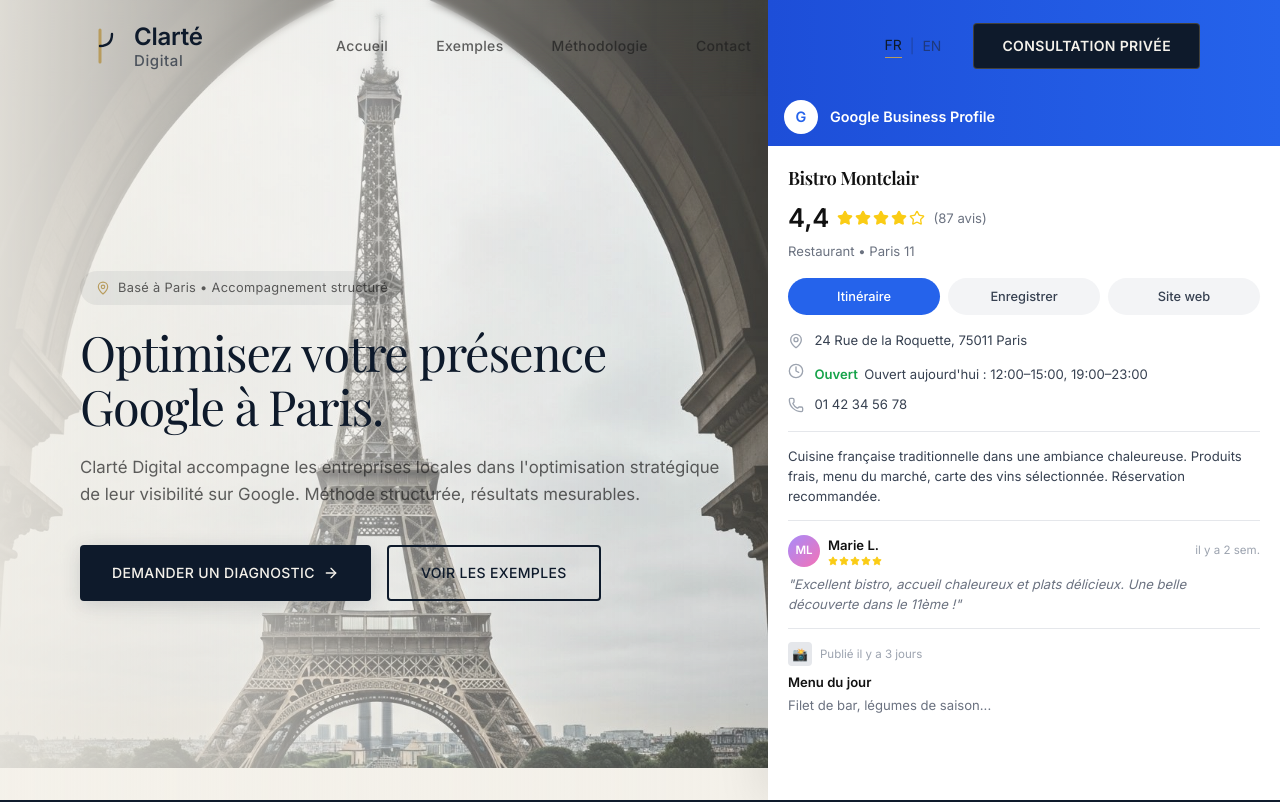
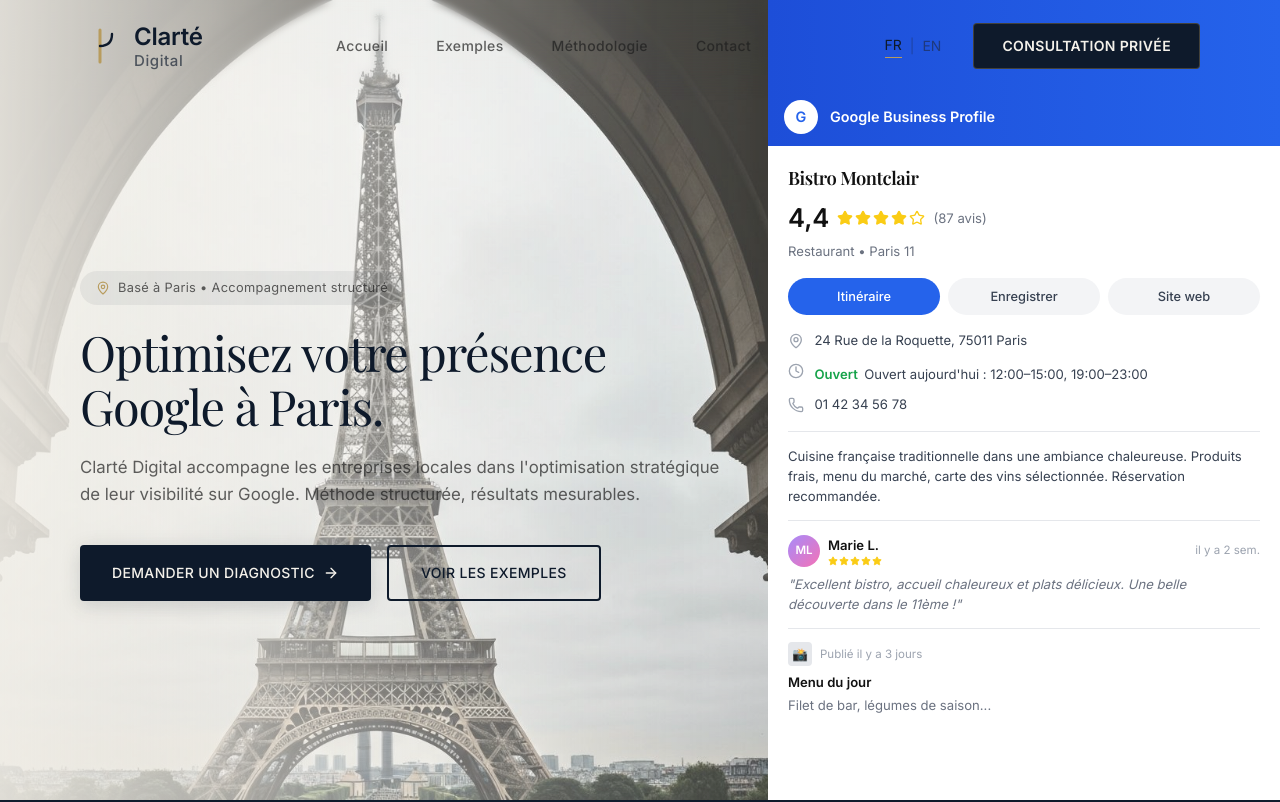
Before and after one commit to Jaspal000/Clarity-Digital, a React (Vite) app: page / in a window 1280 px wide. Shown: the top 802 px of the page. Built offline with nearby package versions, Linux system fonts and the light colour scheme; a web font is replaced by a local one.

Commit message:
Modify Hero component image and scroll behavior
Updated image styling and adjusted scrollable content overflow.

```diff
--- a/src/sections/Hero.tsx
+++ b/src/sections/Hero.tsx
@@ -113,7 +113,7 @@
           {/* Tower image */}
           <img src="/eiffel-tower-bg.jpg" alt="" aria-hidden="true" style={{
             position: 'absolute', inset: 0, width: '100%', height: '100%',
-            objectFit: 'contain', objectPosition: 'left top',
+            objectFit: 'cover', objectPosition: 'center top',
             opacity: 0.75, filter: 'saturate(0.8)', zIndex: 0, pointerEvents: 'none',
           }} />
           {/* Blur */}
@@ -208,7 +208,7 @@
       </div>
 
       {/* Scrollable content */}
-      <div style={{ flex: 1, overflowY: 'auto', padding: '1.1rem 1.25rem', background: 'white' }}>
+      <div style={{ flex: 1, overflow: 'hidden', padding: '1.1rem 1.25rem', background: 'white' }}>
 
         {/* Business name + rating */}
         <div style={{ marginBottom: '1rem' }}>
```
